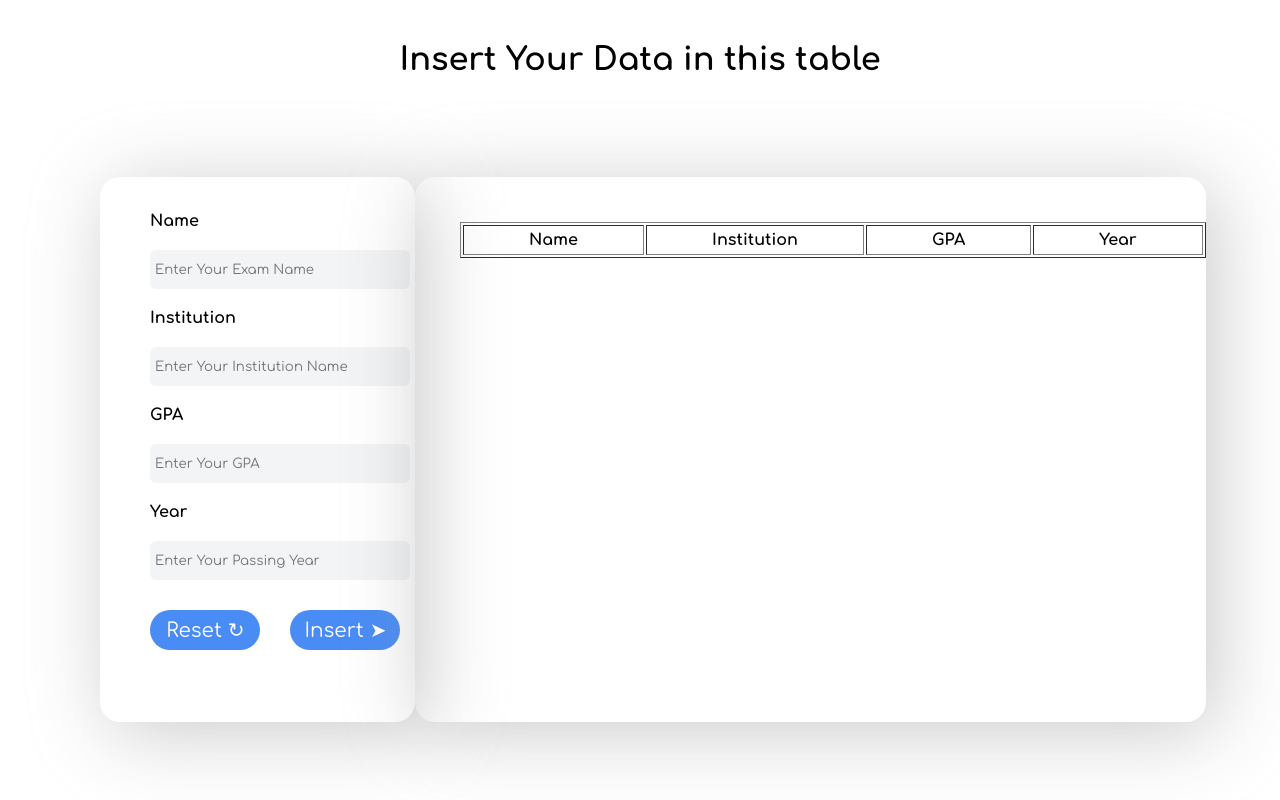
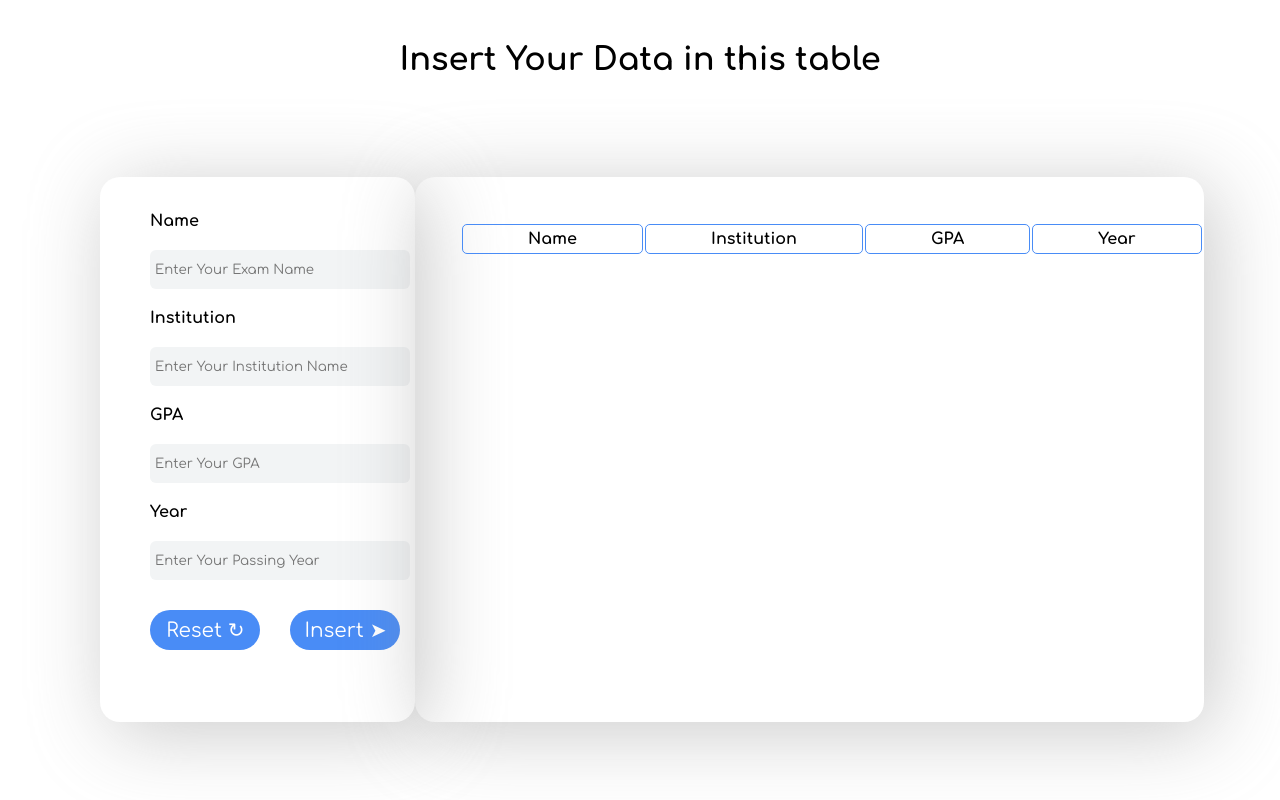
Before and after one commit to Kamruzzamanhridoy8/software-project-2, a plain HTML site: page index.html in a window 1280 px wide. Shown: the part 792-1592 px from the top of the page. Drawn offline with Linux system fonts and the light colour scheme.

Commit message:
finishing update 1

```diff
--- a/css/style.css
+++ b/css/style.css
@@ -135,6 +135,11 @@ address a:hover{
     padding-left: 45px;
     border-radius: 20px;
     box-shadow: 10px 10px 80px .1px rgba(145, 145, 144, 0.479);
+    transition: 1s;
+}
+.table1:hover{
+    box-shadow: 10px 10px 80px .1px rgba(115, 73, 251, 0.479);
+    transition: 1s;
 }
 .table1 .insert-form h1{
     font-size: 16px;
@@ -149,7 +154,15 @@ address a:hover{
     padding-left: 45px;
     border-radius: 20px;
     box-shadow: 10px 10px 80px .1px rgba(145, 145, 144, 0.479);
+    transition: 1s;
+}
+.table2:hover{
+    box-shadow: 10px 10px 80px .1px rgba(115, 73, 251, 0.479);
+    transition: 1s;
 }
 .table2 .t-head{
     padding: 5px 65px;
+    text-align: center;
+    border: 1px solid #498CF6;
+    border-radius: 5px;
 }
--- a/index.html
+++ b/index.html
@@ -67,7 +67,7 @@
             </form>
         </div>
         <div class="table2">
-            <table border="1" id="outputTable">
+            <table id="outputTable">
                 <thead>
                     <tr class="tr-head">
                         <th class="t-head">Name</th>
@@ -81,9 +81,6 @@
         </div>
     </div>
 
-
-    <script src="js/action.js">
-
-    </script>
+    <script src="js/action.js"></script>
 </body>
 </html>
```
